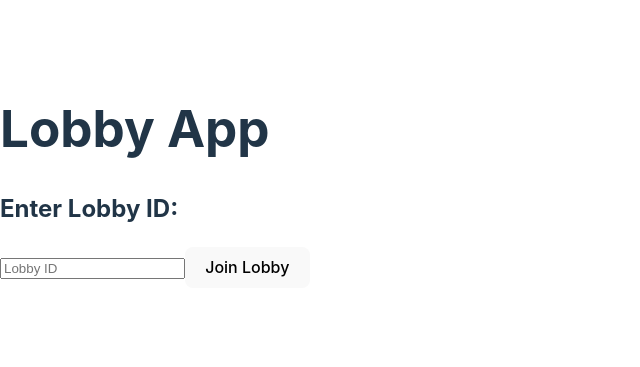
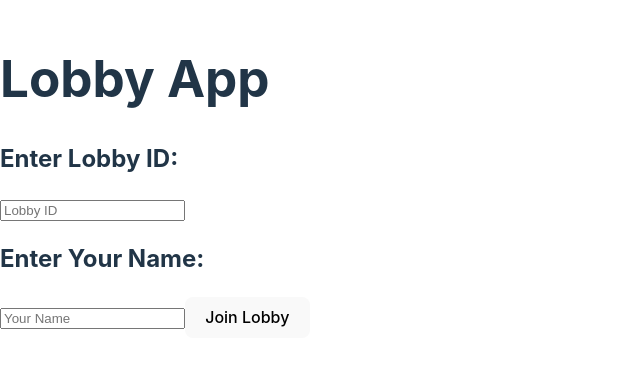
Before and after one commit to jhmitchell/nuclearparty-client, a React (Vite) app: page / in a window 1280 px wide. Shown: the part 223-590 px from the top of the page, without its empty margins (0-640 px from the left). Built offline with nearby package versions, Linux system fonts and the light colour scheme.

Commit message:
Client name

```diff
--- a/src/LobbyContext.jsx
+++ b/src/LobbyContext.jsx
@@ -4,13 +4,13 @@ const LobbyContext = createContext();
 
 export const LobbyProvider = ({ children }) => {
   const [lobbyId, setLobbyId] = useState('');
+  const [clientName, setClientName] = useState('');
   const [joinedLobby, setJoinedLobby] = useState(false);
 
   useEffect(() => {
     const handleBeforeUnload = async () => {
       if (joinedLobby) {
         try {
-          const clientName = 'Web Client';
           const instruction = {
             type: 'user-leave',
             data: null,
@@ -33,10 +33,10 @@ export const LobbyProvider = ({ children }) => {
     return () => {
       window.removeEventListener('beforeunload', handleBeforeUnload);
     };
-  }, [joinedLobby, lobbyId]);
+  }, [joinedLobby, lobbyId, clientName]);
 
   return (
-    <LobbyContext.Provider value={{ lobbyId, setLobbyId, joinedLobby, setJoinedLobby }}>
+    <LobbyContext.Provider value={{ lobbyId, setLobbyId, clientName, setClientName, joinedLobby, setJoinedLobby }}>
       {children}
     </LobbyContext.Provider>
   );
--- a/src/LobbyJoin.jsx
+++ b/src/LobbyJoin.jsx
@@ -2,11 +2,10 @@ import React, { useContext } from 'react';
 import LobbyContext from './LobbyContext';
 
 function LobbyJoin() {
-  const { lobbyId, setLobbyId, joinedLobby, setJoinedLobby } = useContext(LobbyContext);
+  const { lobbyId, setLobbyId, clientName, setClientName, joinedLobby, setJoinedLobby } = useContext(LobbyContext);
 
   const handleJoinLobby = async () => {
     try {
-      const clientName = 'Web Client';
       const instruction = {
         type: 'user-join',
         data: lobbyId,
@@ -43,6 +42,13 @@ function LobbyJoin() {
         onChange={(e) => setLobbyId(e.target.value)}
         placeholder="Lobby ID"
       />
+      <h2>Enter Your Name:</h2>
+      <input
+        type="text"
+        value={clientName}
+        onChange={(e) => setClientName(e.target.value)}
+        placeholder="Your Name"
+      />
       <button onClick={handleJoinLobby}>Join Lobby</button>
     </div>
   );
```
